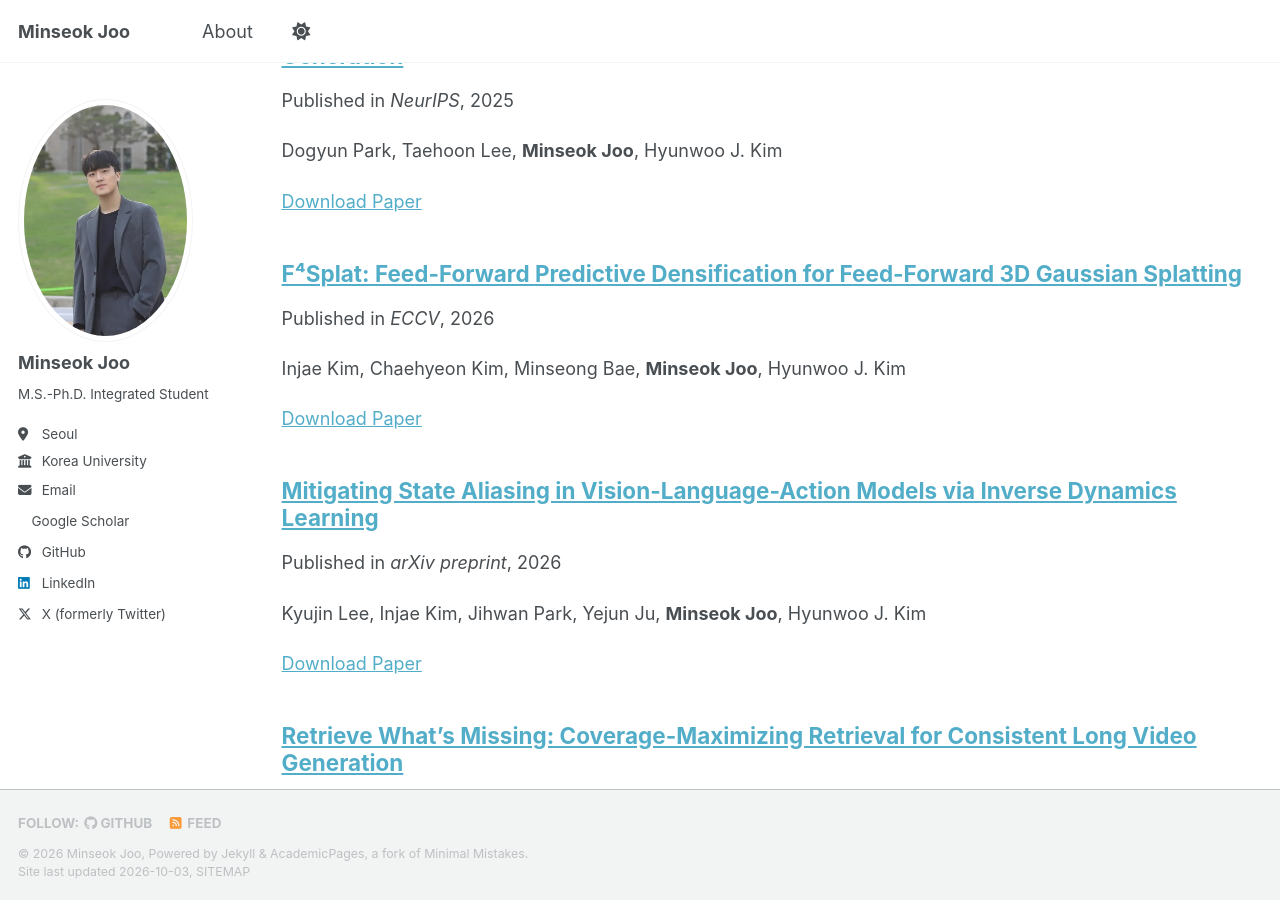
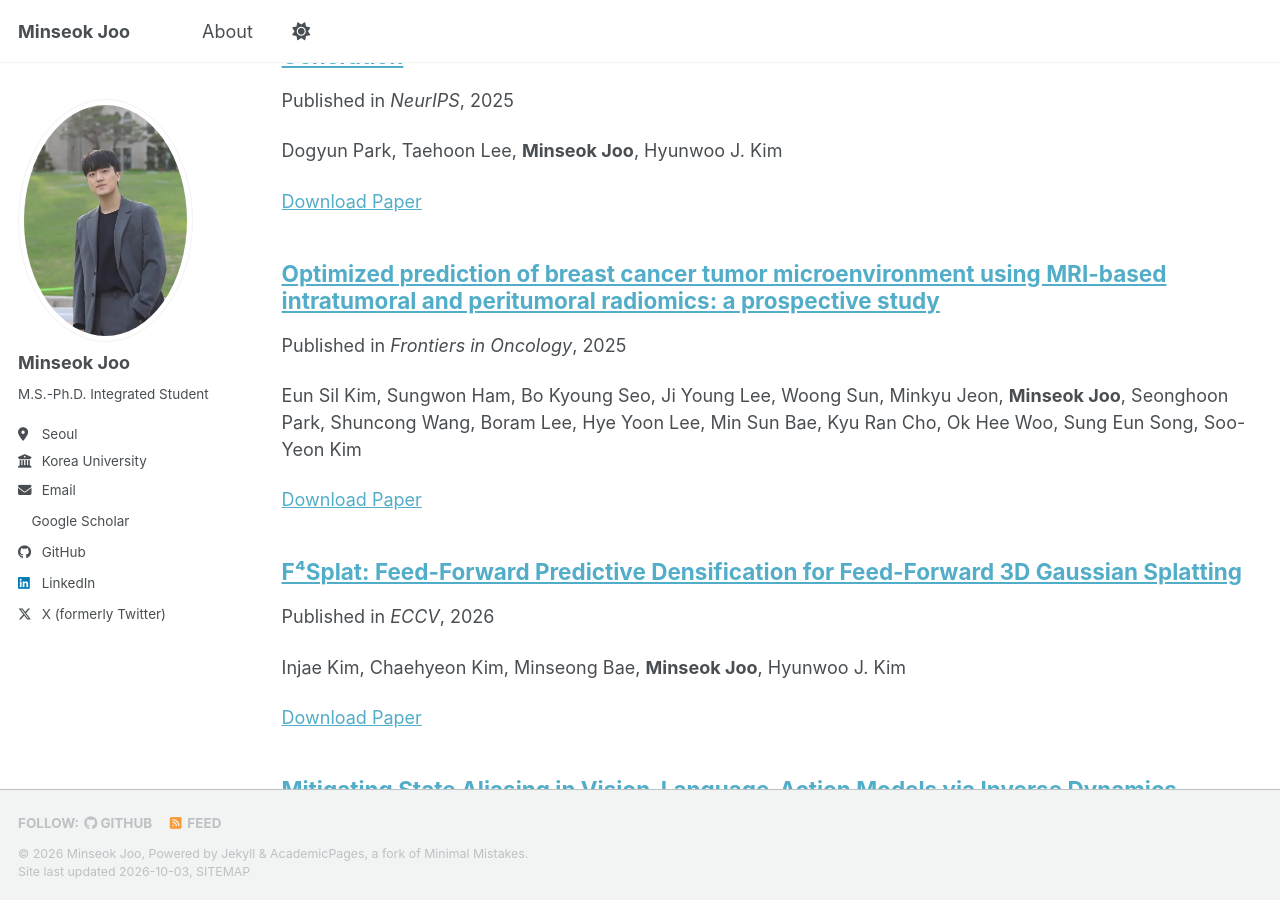
Before and after one commit to zoomkinseok/zoomkinseok.github.io, a Jekyll site: the page built from _pages/collection-archive.html, in a window 1280 px wide and 900 px high, scrolled down 1846 px. Built offline with Jekyll 4.4.1, drawn with Linux system fonts in a browser that asks for light colours; a style sheet for code colours, icons or effects is not loaded.

Commit message:
Add the breast cancer MRI radiomics journal publication

```diff
--- a/_config.yml
+++ b/_config.yml
@@ -87,6 +87,8 @@ author:
 
 # Publication Category - The following the list of publication categories and their headings
 publication_category:
+  journals:
+    title: 'Journal Articles'
   conferences:
     title: 'Conference Papers'
   preprints:
--- /dev/null
+++ b/_publications/2025-11-06-breast-cancer-radiomics.md
@@ -0,0 +1,47 @@
+---
+title: "Optimized prediction of breast cancer tumor microenvironment using MRI-based intratumoral and peritumoral radiomics: a prospective study"
+collection: publications
+category: journals
+permalink: /publication/breast-cancer-radiomics/
+excerpt: "Eun Sil Kim, Sungwon Ham, Bo Kyoung Seo, Ji Young Lee, Woong Sun, Minkyu Jeon, **Minseok Joo**, Seonghoon Park, Shuncong Wang, Boram Lee, Hye Yoon Lee, Min Sun Bae, Kyu Ran Cho, Ok Hee Woo, Sung Eun Song, Soo-Yeon Kim"
+date: 2025-11-06
+venue: "Frontiers in Oncology"
+paperurl: "https://www.frontiersin.org/journals/oncology/articles/10.3389/fonc.2025.1654508/pdf"
+doi: "10.3389/fonc.2025.1654508"
+authors:
+  - "Eun Sil Kim"
+  - "Sungwon Ham"
+  - "Bo Kyoung Seo"
+  - "Ji Young Lee"
+  - "Woong Sun"
+  - "Minkyu Jeon"
+  - "Minseok Joo"
+  - "Seonghoon Park"
+  - "Shuncong Wang"
+  - "Boram Lee"
+  - "Hye Yoon Lee"
+  - "Min Sun Bae"
+  - "Kyu Ran Cho"
+  - "Ok Hee Woo"
+  - "Sung Eun Song"
+  - "Soo-Yeon Kim"
+metadata_sources:
+  - "https://pubmed.ncbi.nlm.nih.gov/41278298/"
+  - "https://www.frontiersin.org/journals/oncology/articles/10.3389/fonc.2025.1654508/full"
+venue_label: "Frontiers in Oncology · 2025"
+thumbnail: "/images/publications/breast-cancer-radiomics.webp"
+thumbnail_alt: "MRI radiomics workflow from tumor segmentation and feature extraction to model evaluation."
+thumbnail_width: 800
+thumbnail_height: 639
+thumbnail_source: "https://www.frontiersin.org/files/Articles/1654508/xml-images/fonc-15-1654508-g003.webp"
+thumbnail_figure: 3
+thumbnail_license: "https://creativecommons.org/licenses/by/4.0/"
+---
+
+Eun Sil Kim, Sungwon Ham, Bo Kyoung Seo, Ji Young Lee, Woong Sun, Minkyu Jeon, **Minseok Joo**, Seonghoon Park, Shuncong Wang, Boram Lee, Hye Yoon Lee, Min Sun Bae, Kyu Ran Cho, Ok Hee Woo, Sung Eun Song, Soo-Yeon Kim
+
+Frontiers in Oncology, Volume 15, 2025. DOI: [10.3389/fonc.2025.1654508](https://doi.org/10.3389/fonc.2025.1654508).
+
+[Paper](https://www.frontiersin.org/journals/oncology/articles/10.3389/fonc.2025.1654508/full) · [PDF](https://www.frontiersin.org/journals/oncology/articles/10.3389/fonc.2025.1654508/pdf)
+
+Thumbnail: Figure 3 from Kim et al. (2025), licensed under [CC BY 4.0](https://creativecommons.org/licenses/by/4.0/), resized for display.
```
Also changed, not shown: images/publications/breast-cancer-radiomics.webp (added).
